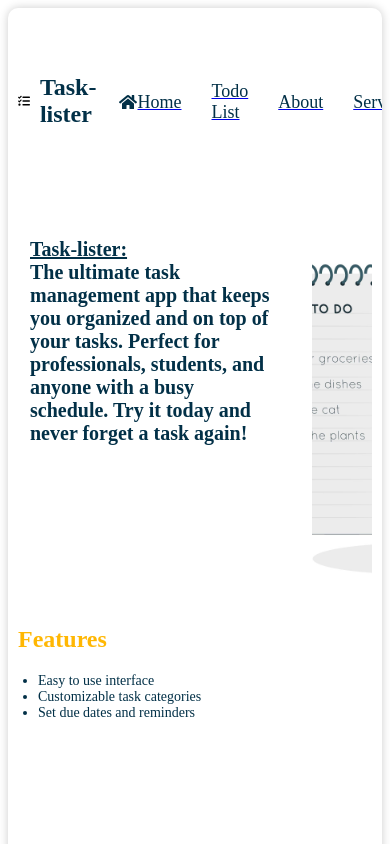
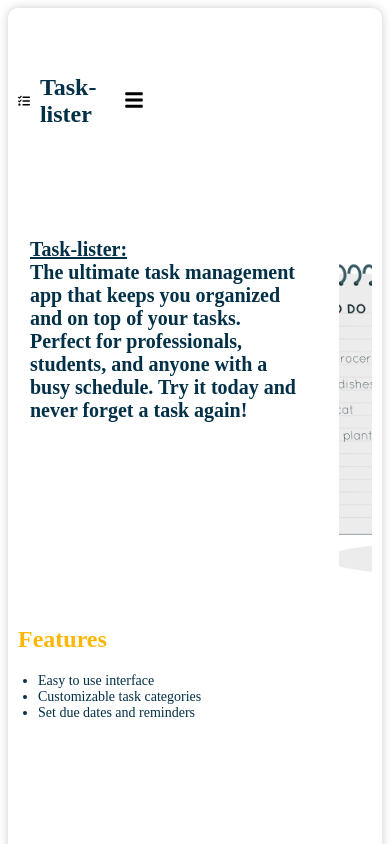
Before and after one commit to mwendwamark/to-do-list-application, a React (Create React App) app: page / in a window 390 px wide. Shown: the top 844 px of the page. Built offline with nearby package versions, Linux system fonts and the light colour scheme; a web font is replaced by a local one.

Commit message:
responsive notebook-image in different screens

```diff
--- a/src/components/App.css
+++ b/src/components/App.css
@@ -25,6 +25,7 @@
 .span-task {
   text-decoration: underline;
   padding-right: 100px;
+  font-weight: 700px;
 }
 
 .app-header {
@@ -33,73 +34,9 @@
   padding-top: 40px;
   font-size: 39px;
   color: var(--darkblue);
-  /* font-weight:; */
   font-weight: 900px;
 }
 
-.navbar {
-  display: flex;
-  align-items: center;
-  position: relative;
-}
-
-.navbar-toggle {
-  display: none;
-}
-
-.navbar-links {
-  display: flex;
-  justify-content: flex-end;
-  align-items: center;
-  list-style: none;
-  margin: 0;
-  padding: 0;
-  font-size: 24px;
-}
-
-.nav-link {
-  display: flex;
-  align-items: center;
-  padding: 10px 15px;
-  color: var(--darkblue);
-  text-decoration: none;
-  transition: color 0.3s ease;
-}
-
-.nav-link:hover {
-  color: rgb(31, 212, 232);
-}
-
-.navbar.open .navbar-toggle .line {
-  transform: rotate(45deg);
-  background-color: var(--darkblue);
-}
-
-.navbar.open .navbar-toggle .line:nth-child(2) {
-  opacity: 0;
-}
-
-.navbar.open .navbar-toggle .line:last-child {
-  transform: rotate(-45deg);
-  background-color: var(--darkblue);
-}
-
-.navbar.open .navbar-links {
-  display: block;
-  background-color: #fff;
-  position: absolute;
-  top: 100%;
-  right: 0;
-  width: 100%;
-  padding: 10px;
-  border-radius: 4px;
-  box-shadow: 0px 0px 10px rgba(0, 0, 0, 0.2);
-}
-
-.navbar.open .navbar-links li {
-  opacity: 0;
-  animation: fadeIn 0.5s ease forwards;
-}
 
 @keyframes fadeIn {
   from {
@@ -127,8 +64,8 @@
 }
 
 .notebook-image {
-  width: 100%;
-  height: 700px;
+  width: 50%;
+  height: 300px;
   background-size: cover;
   background-repeat: no-repeat;
   background-position: center;
--- a/src/components/Home.js
+++ b/src/components/Home.js
@@ -1,4 +1,4 @@
-import React from "react";
+import React, { useState } from "react";
 import { FaTasks } from "react-icons/fa";
 import { FaInstagram, FaLinkedin, FaWhatsapp, FaGithub } from "react-icons/fa";
 import "./App.css";
@@ -17,16 +17,19 @@ const Home = () => {
           <FaTasks className="home-icon" />
           <h1 className="app-header">Task-lister</h1>
         </div>
-        <Navbar /> {/* Render the Navbar component here */}
+
+
+        <Navbar />
       </div>
+
 
       <div className="home-message">
         <div className="message-content">
           <h3 className="h3-home-message">
-            <span className="span-task">Task-lister:</span> <br /> The ultimate task management app that
-            keeps you organized and on top of your tasks. Perfect for
-            professionals, students, and anyone with a busy schedule. Try it
-            today and never forget a task again!
+            <span className="span-task">Task-lister:</span> <br /> The ultimate
+            task management app that keeps you organized and on top of your
+            tasks. Perfect for professionals, students, and anyone with a busy
+            schedule. Try it today and never forget a task again!
           </h3>
           <a href="/login" className="home-cta">
             Get Started
@@ -48,7 +51,6 @@ const Home = () => {
             Get Started
           </a>
         </div> */}{" "}
-
       </div>
       <div className="home-features">
         <h2>Features</h2>
--- a/src/components/Navbar.css
+++ b/src/components/Navbar.css
@@ -1,32 +1,91 @@
-/* .navbar-wrapper {
-    position: absolute;
-    top: 0;
-    right: 0;
+/*
+.navbar {
+  display: flex;
+  align-items: center;
+  position: relative;
+}
+
+.navbar-toggle {
+  display: none;
+}
+
+.navbar-links {
+  display: flex;
+  justify-content: flex-end;
+  align-items: center;
+  list-style: none;
+  margin: 0;
+  padding: 0;
+  font-size: 24px;
+}
+
+.nav-link {
+  display: flex;
+  align-items: center;
+  padding: 10px 15px;
+  color: var(--darkblue);
+  text-decoration: none;
+  transition: color 0.3s ease;
+}
+
+.nav-link:hover {
+  color: rgb(31, 212, 232);
+}
+
+.navbar.open .navbar-toggle .line {
+  transform: rotate(45deg);
+  background-color: var(--darkblue);
+}
+
+.navbar.open .navbar-toggle .line:nth-child(2) {
+  opacity: 0;
+}
+
+.navbar.open .navbar-toggle .line:last-child {
+  transform: rotate(-45deg);
+  background-color: var(--darkblue);
+}
+
+.navbar.open .navbar-links {
+  display: block;
+  background-color: #fff;
+  position: absolute;
+  top: 100%;
+  right: 0;
+  width: 100%;
+  padding: 10px;
+  border-radius: 4px;
+  box-shadow: 0px 0px 10px rgba(0, 0, 0, 0.2);
+}
+
+.navbar.open .navbar-links li {
+  opacity: 0;
+  animation: fadeIn 0.5s ease forwards;
+} */
+
+.navbar-wrapper {
+    display: flex;
+    justify-content: space-between;
+    align-items: center;
+    padding: 20px;
+    /* background-color: #f0f0f0; */
+    border-radius: 12px;
+    width: 700px;
 }
 
 .navbar {
-    color: #333;
-    height: 60px;
-    width: 100%;
-    z-index: 1000;
-    transition: all 0.3s ease;
-}
-
-.navbar.open {
-    height: auto;
+    display: flex;
+    align-items: center;
 }
 
 .navbar-toggle {
     display: none;
     cursor: pointer;
+    margin-right: 10px;
 }
 
-.line {
-    width: 25px;
-    height: 3px;
-    background-color: #fff;
-    margin-bottom: 5px;
-    transition: all 0.3s ease;
+.navbar-toggle svg {
+    font-size: 20px;
 }
 
 .navbar-links {
@@ -34,83 +93,47 @@
     list-style: none;
     margin: 0;
     padding: 0;
-    justify-content: flex-end;
-}
-
-.navbar-links.open {
-    opacity: 1;
-    visibility: visible;
 }
 
 .navbar-links li {
-    margin-left: 20px;
+    margin-right: 20px;
 }
 
 .nav-link {
     display: flex;
     align-items: center;
-    color: #fff;
+    color: #333;
     text-decoration: none;
+    font-size: 24px;
 }
 
-.navbar-links li a:after {
-    content: attr(data-text);
-    position: absolute;
-    top: 100%;
-    left: 0;
-    opacity: 0;
-    visibility: hidden;
-    background-color: #333;
-    padding: 8px;
-    border-radius: 4px;
-    font-size: 12px;
-    font-weight: 500;
-    white-space: nowrap;
-    transition: opacity 0.3s ease, visibility 0.3s ease;
+.link-text {
+    margin-left: 8px;
 }
 
-.navbar-links li:hover a:after {
-    opacity: 1;
-    visibility: visible;
-}
-
-@media (max-width: 768px) {
+@media (max-width: 767px) {
     .navbar-toggle {
         display: block;
     }
 
     .navbar-links {
+        display: none;
         flex-direction: column;
         position: absolute;
-        top: 60px;
-        right: 0;
+        top: 100%;
+        left: 0;
         width: 100%;
-        background-color: #333;
-        padding: 20px;
-        box-sizing: border-box;
-        opacity: 0;
-        visibility: hidden;
-        transition: all 0.3s ease;
-        font-size: 20px;
+        background-color: #f0f0f0;
+        padding: 10px;
+        border-radius: 12px;
     }
 
     .navbar-links.open {
-        opacity: 1;
-        visibility: visible;
-        font-size: 20px;
+        display: flex;
     }
 
     .navbar-links li {
-        margin: 10px 0;
+        margin-right: 0;
+        margin-bottom: 10px;
     }
 }
-
-@media (max-width: 576px) {
-    .navbar-container {
-        padding: 0 10px;
-    }
-
-    .nav-link {
-        font-size: 14px;
-    }
-} */
--- a/src/components/Navbar.js
+++ b/src/components/Navbar.js
@@ -1,13 +1,26 @@
-import React, { useState } from "react";
+import React, { useState, useEffect } from "react";
 import { Link } from "react-router-dom";
-import {
-  FaHome,
-
-} from "react-icons/fa";
+import { FaHome, FaBars, FaTimes } from "react-icons/fa";
 import "./Navbar.css";
 
 const Navbar = () => {
   const [isOpen, setIsOpen] = useState(false);
+  const [isSmallScreen, setIsSmallScreen] = useState(false);
+
+  useEffect(() => {
+    const handleResize = () => {
+      setIsSmallScreen(window.innerWidth < 768);
+      setIsOpen(false);
+    };
+
+    handleResize();
+
+    window.addEventListener("resize", handleResize);
+
+    return () => {
+      window.removeEventListener("resize", handleResize);
+    };
+  }, []);
 
   const toggleNavbar = () => {
     setIsOpen(!isOpen);
@@ -20,11 +33,11 @@ const Navbar = () => {
   return (
     <div className="navbar-wrapper">
       <nav className={`navbar ${isOpen ? "open" : ""}`}>
-        <div className="navbar-toggle" onClick={toggleNavbar}>
-          <div className={`line ${isOpen ? "line-active" : ""}`}></div>
-          <div className={`line ${isOpen ? "line-active" : ""}`}></div>
-          <div className={`line ${isOpen ? "line-active" : ""}`}></div>
-        </div>
+        {isSmallScreen && (
+          <div className="navbar-toggle" onClick={toggleNavbar}>
+            {isOpen ? <FaTimes /> : <FaBars />}
+          </div>
+        )}
         <ul className={`navbar-links ${isOpen ? "open" : ""}`}>
           <li className="home-page" onClick={closeNavbar}>
             <Link to="/" data-text="Home">
@@ -37,7 +50,6 @@ const Navbar = () => {
           <li onClick={closeNavbar}>
             <Link to="/your-todo-list" data-text="Todo List">
               <span className="nav-link">
-
                 <span className="link-text">Todo List</span>
               </span>
             </Link>
@@ -45,7 +57,6 @@ const Navbar = () => {
           <li onClick={closeNavbar}>
             <Link to="/about" data-text="About">
               <span className="nav-link">
-
                 <span className="link-text">About</span>
               </span>
             </Link>
@@ -53,7 +64,6 @@ const Navbar = () => {
           <li onClick={closeNavbar}>
             <Link to="/services" data-text="Services">
               <span className="nav-link">
-
                 <span className="link-text">Services</span>
               </span>
             </Link>
@@ -61,7 +71,6 @@ const Navbar = () => {
           <li onClick={closeNavbar}>
             <Link to="/contacts" data-text="Contacts">
               <span className="nav-link">
-
                 <span className="link-text">Contacts</span>
               </span>
             </Link>
@@ -69,7 +78,6 @@ const Navbar = () => {
           <li onClick={closeNavbar}>
             <Link to="/login">
               <span className="nav-link" data-text="Login">
-
                 <span className="link-text">Login</span>
               </span>
             </Link>
```
Also changed, not shown: 10 other files (tests, documents, lock files or other folders).
